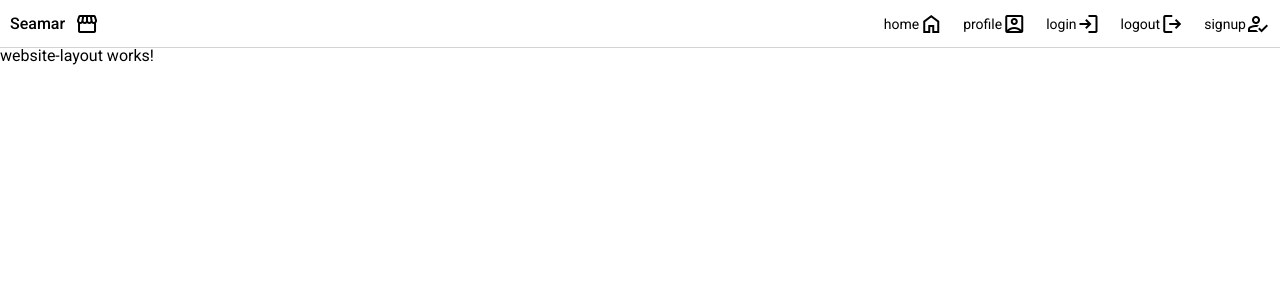
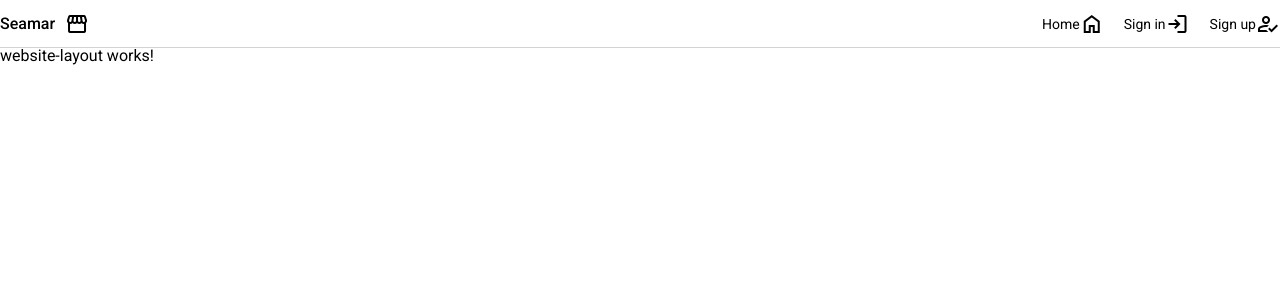
Before and after one commit to HenryAprendo/seamar-store, an Angular app: page / in a window 1280 px wide. Shown: the top 300 px of the page. Built offline with nearby package versions, Linux system fonts and the light colour scheme.

Commit message:
Header interactivo por la existencia de un usuario autenticado

```diff
--- a/src/app/app.component.html
+++ b/src/app/app.component.html
@@ -1,30 +1,7 @@
-<!-- <header>
-  <h1>Seamar</h1>
-  <nav>
-    <ul>
-      @if(!userProfile){
-        <li>
-          <a routerLink="./auth/login">Login</a>
-        </li>
-      }
 
-      @if(userProfile) {
-        <li>
-          <a (click)="logout()" >Logout</a>
-        </li>
-        <li>
-          <a href="">Profile</a>
-        </li>
-        <li>
-          <a href="">{{userProfile.username}}</a>
-        </li>
-      }
-
-    </ul>
-  </nav>
-</header> -->
-<app-header-nav />
-
-<div>
+<header>
+  <app-header-nav />
+</header>
+<main>
   <router-outlet></router-outlet>
-</div>
+</main>
--- a/src/app/app.component.ts
+++ b/src/app/app.component.ts
@@ -12,22 +12,9 @@ import { HeaderNavComponent } from './components/header-nav/header-nav.component
   templateUrl: './app.component.html',
   styleUrl: './app.component.css'
 })
-export class AppComponent implements OnInit {
+export class AppComponent {
 
   title = 'seamar-store';
 
-  private authService = inject(AuthService);
-
-  userProfile:Profile|null = null;
-
-  ngOnInit(): void {
-    this.authService.profile$
-      .subscribe(profile => this.userProfile = profile);
-  }
-
-  logout(){
-    this.authService.logout();
-  }
-
 
 }
--- a/src/app/components/header-nav/header-nav.component.css
+++ b/src/app/components/header-nav/header-nav.component.css
@@ -1,6 +1,5 @@
 .header_container {
   height: 4.8rem;
-  padding: 0 1rem;
 
   display: flex;
   align-items: center;
--- a/src/app/components/header-nav/header-nav.component.html
+++ b/src/app/components/header-nav/header-nav.component.html
@@ -24,26 +24,32 @@
       <div class="header_right_container">
         <nav class="header_nav">
           <ul class="header_nav_list">
-            <li class="nav_item">
-              <a class="nav_item_link" href="">home</a>
+
+            <li class="nav_item" routerLink="./" >
+              <a class="nav_item_link">Home</a>
               <span class="nav_item_icon material-symbols-outlined">home</span>
             </li>
+
+            @if(user()) {
               <li class="nav_item">
-              <a class="nav_item_link" href="">profile</a>
+                <a class="nav_item_link" >Profile</a>
                 <span class="nav_item_icon material-symbols-outlined">account_box</span>
               </li>
               <li class="nav_item">
-              <a class="nav_item_link" href="">login</a>
+                <a class="nav_item_link" >Logout</a>
+                <span class="nav_item_icon material-symbols-outlined">logout</span>
+              </li>
+            } @else {
+              <li class="nav_item" routerLink="./auth/login" >
+                <a class="nav_item_link">Sign in</a>
                 <span class="nav_item_icon material-symbols-outlined">login</span>
               </li>
-            <li class="nav_item">
-              <a class="nav_item_link" href="">logout</a>
-              <span class="nav_item_icon material-symbols-outlined">logout</span>
-            </li>
-            <li class="nav_item">
-              <a class="nav_item_link" href="">signup</a>
+              <li class="nav_item" routerLink="./auth/create-user" >
+                <a class="nav_item_link" >Sign up</a>
                 <span class="nav_item_icon material-symbols-outlined">how_to_reg</span>
               </li>
+            }
+
           </ul>
         </nav>
       </div>
--- a/src/app/components/header-nav/header-nav.component.ts
+++ b/src/app/components/header-nav/header-nav.component.ts
@@ -1,18 +1,39 @@
-import { Component, signal } from '@angular/core';
+import { Component, OnInit, WritableSignal, computed, inject, signal } from '@angular/core';
+import { Profile } from './../../auth/interface/profile.model';
+import { AuthService } from '../../auth/service/auth.service';
+import { CommonModule } from '@angular/common';
+import { RouterLink, RouterLinkActive } from '@angular/router';
 
 @Component({
   selector: 'app-header-nav',
   standalone: true,
-  imports: [],
+  imports: [CommonModule, RouterLink, RouterLinkActive ],
   templateUrl: './header-nav.component.html',
   styleUrl: './header-nav.component.css'
 })
-export class HeaderNavComponent {
+export class HeaderNavComponent implements OnInit {
+
+  private authService = inject(AuthService);
 
   openMenu = signal(false);
+
+  userProfile:WritableSignal<Profile|null> = signal<Profile|null>(null);
+
+  user = computed(() => this.userProfile());
+
+  constructor(){}
+
+  ngOnInit(): void {
+    this.authService.profile$
+    .subscribe(profile => this.userProfile.set(profile));
+  }
 
   toggleOpenMenu() {
     this.openMenu.update(state => !state);
   }
 
+  logout(){
+    this.authService.logout();
+  }
+
 }
--- a/src/styles.css
+++ b/src/styles.css
@@ -12,4 +12,13 @@ body {
   max-width: 128rem;
   margin: 0 auto;
   min-height: 100vh;
+  padding: 0 1rem;
 }
+
+@media screen and (min-width: 1024px) {
+
+  body {
+    padding: 0;
+  }
+
+}
```
Lines whose indentation alone changed are shown as unchanged.
